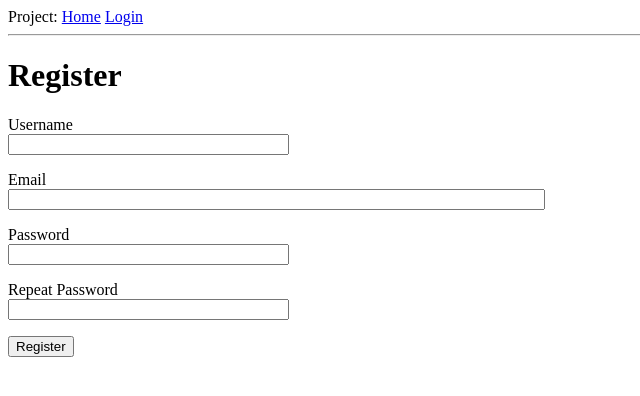
After one commit to Besttz/CITS3403II, a Flask app: page /register in a window 1280 px wide. The commit adds this page. Shown: the top 396 px of the page, without its empty margins (0-640 px from the left). Run offline with Flask 2, Linux system fonts and the light colour scheme.

Commit message:
Register Function

```diff
--- a/app/forms.py
+++ b/app/forms.py
@@ -1,6 +1,7 @@
 from flask_wtf import FlaskForm
 from wtforms import StringField, PasswordField, BooleanField, SubmitField
-from wtforms.validators import DataRequired
+from wtforms.validators import ValidationError, DataRequired, Email, EqualTo
+from app.models import User
 
 
 class LoginForm(FlaskForm):
@@ -8,3 +9,21 @@ class LoginForm(FlaskForm):
     password = PasswordField('Password', validators=[DataRequired()])
     remember_me = BooleanField('Remember Me')
     submit = SubmitField('Sign In')
+
+class RegistrationForm(FlaskForm):
+    username = StringField('Username', validators=[DataRequired()])
+    email = StringField('Email', validators=[DataRequired(), Email()])
+    password = PasswordField('Password', validators=[DataRequired()])
+    password2 = PasswordField(
+        'Repeat Password', validators=[DataRequired(), EqualTo('password')])
+    submit = SubmitField('Register')
+
+    def validate_username(self, username):
+        user = User.query.filter_by(username=username.data).first()
+        if user is not None:
+            raise ValidationError('Please use a different username.')
+
+    def validate_email(self, email):
+        user = User.query.filter_by(email=email.data).first()
+        if user is not None:
+            raise ValidationError('Please use a different email address.')
--- a/app/routes.py
+++ b/app/routes.py
@@ -1,6 +1,6 @@
 from flask import render_template, flash, redirect, url_for, request
-from app import app
-from app.forms import LoginForm
+from app import app, db
+from app.forms import LoginForm, RegistrationForm
 from app.models import User
 from flask_login import current_user, login_user, logout_user,  login_required
 from werkzeug.urls import url_parse
@@ -34,3 +34,17 @@ def login():
 def logout():
     logout_user()
     return redirect(url_for('index'))
+
+@app.route('/register', methods=['GET', 'POST'])
+def register():
+    if current_user.is_authenticated:
+        return redirect(url_for('index'))
+    form = RegistrationForm()
+    if form.validate_on_submit():
+        user = User(username=form.username.data, email=form.email.data)
+        user.set_password(form.password.data)
+        db.session.add(user)
+        db.session.commit()
+        flash('Congratulations, you are now a registered user!')
+        return redirect(url_for('login'))
+    return render_template('register.html', title='Register', form=form)
--- a/app/templates/login.html
+++ b/app/templates/login.html
@@ -19,4 +19,5 @@
   <p>{{ form.remember_me() }} {{ form.remember_me.label }}</p>
   <p>{{ form.submit() }}</p>
 </form>
+<p>New User? <a href="{{ url_for('register') }}">Click to Register!</a></p>
 {% endblock %}
--- /dev/null
+++ b/app/templates/register.html
@@ -0,0 +1,37 @@
+{% extends "base.html" %}
+
+{% block content %}
+    <h1>Register</h1>
+    <form action="" method="post">
+        {{ form.hidden_tag() }}
+        <p>
+            {{ form.username.label }}<br>
+            {{ form.username(size=32) }}<br>
+            {% for error in form.username.errors %}
+            <span style="color: red;">[{{ error }}]</span>
+            {% endfor %}
+        </p>
+        <p>
+            {{ form.email.label }}<br>
+            {{ form.email(size=64) }}<br>
+            {% for error in form.email.errors %}
+            <span style="color: red;">[{{ error }}]</span>
+            {% endfor %}
+        </p>
+        <p>
+            {{ form.password.label }}<br>
+            {{ form.password(size=32) }}<br>
+            {% for error in form.password.errors %}
+            <span style="color: red;">[{{ error }}]</span>
+            {% endfor %}
+        </p>
+        <p>
+            {{ form.password2.label }}<br>
+            {{ form.password2(size=32) }}<br>
+            {% for error in form.password2.errors %}
+            <span style="color: red;">[{{ error }}]</span>
+            {% endfor %}
+        </p>
+        <p>{{ form.submit() }}</p>
+    </form>
+{% endblock %}
```
Also changed, not shown: app.db.
